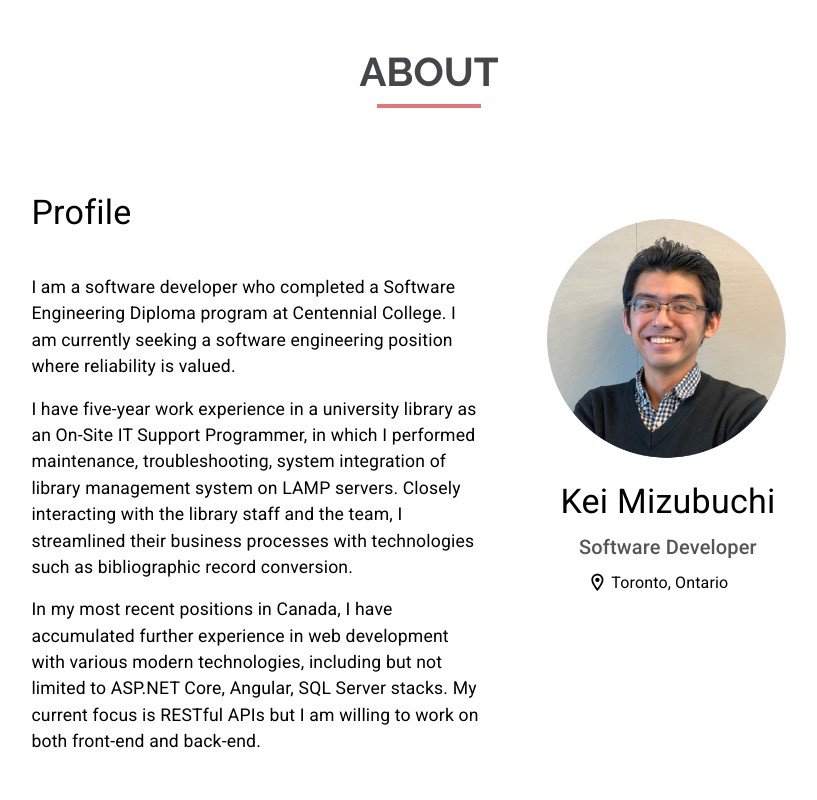
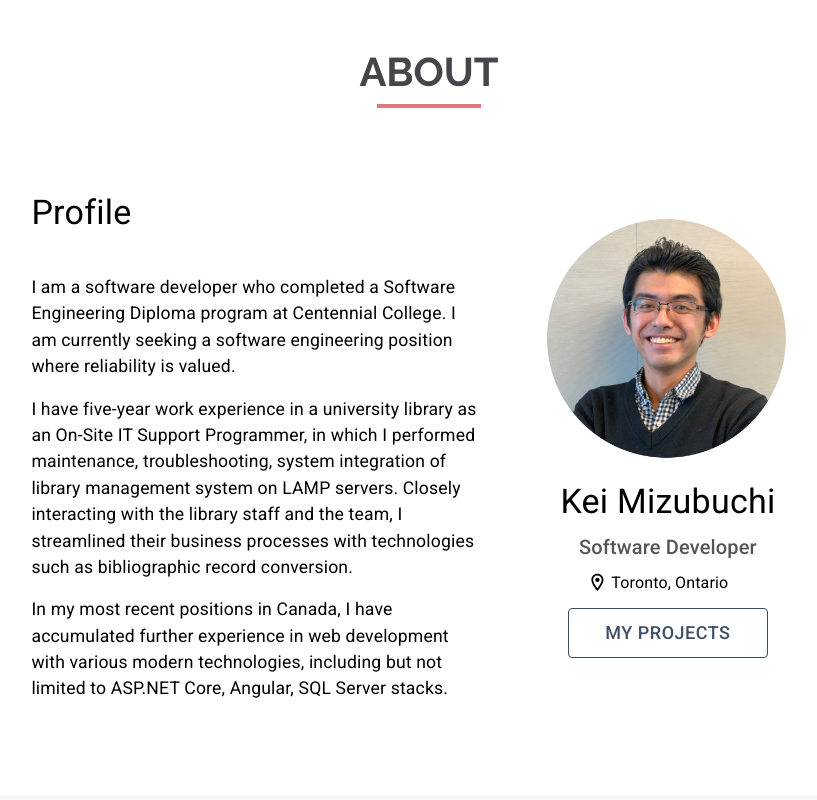
Before and after one commit to Kmzbch/Portfolio, a React (Create React App) app: page / in a window 1280 px wide. Shown: the part 840-1640 px from the top of the page, without its empty margins (211-1028 px from the left). Built offline with nearby package versions, Linux system fonts and the light colour scheme.

Commit message:
My Projects button added to AboutMe

```diff
--- a/src/components/about/About.scss
+++ b/src/components/about/About.scss
@@ -1,4 +1,15 @@
 .about {
+	$primary: #3f4e67;
+
+	.view-button {
+		width: 200px;
+		height: 50px;
+		font-size: 18px;
+		margin: 0.8rem 0;
+		color: $primary;
+		border: 1px $primary solid;
+	}
+
 	.content {
 		width: 100%;
 		height: 100%;
@@ -14,7 +25,7 @@
 	.about-me {
 		width: 70%;
 		padding: 1vh 3vw;
-		margin: 3vh auto;
+		margin: 3vh auto 5vh auto;
 	}
 
 	.profile-header {
--- a/src/components/about/AboutItems.js
+++ b/src/components/about/AboutItems.js
@@ -5,7 +5,7 @@ export const ProfileContent =
 	'\n' +
 	'I have five-year work experience in a university library as an On-Site IT Support Programmer, in which I performed maintenance, troubleshooting, system integration of library management system on LAMP servers. Closely interacting with the library staff and the team, I streamlined their business processes with technologies such as bibliographic record conversion.' +
 	'\n' +
-	'In my most recent positions in Canada, I have accumulated further experience in web development with various modern technologies, including but not limited to ASP.NET Core, Angular, SQL Server stacks. My current focus is RESTful APIs but I am willing to work on both front-end and back-end.';
+	'In my most recent positions in Canada, I have accumulated further experience in web development with various modern technologies, including but not limited to ASP.NET Core, Angular, SQL Server stacks.';
 
 export const LanguageImage = {
 	// Image retrieved from https://unsplash.com/photos/szrJ3wjzOMg
--- a/src/components/about/AboutMe.js
+++ b/src/components/about/AboutMe.js
@@ -1,5 +1,5 @@
 import React, { Component } from 'react';
-import { Typography } from '@material-ui/core';
+import { Typography, Button, Link } from '@material-ui/core';
 import Grid from '@material-ui/core/Grid';
 import { LocationOnOutlined } from '@material-ui/icons';
 import { ProfileContent, ProfileImagePath } from './AboutItems';
@@ -37,6 +37,21 @@ export default class AboutMe extends Component {
 						<LocationOnOutlined className="location-icon" />
 						<Typography component="span">Toronto, Ontario</Typography>
 					</div>
+					{/* <Link
+						href={'#project'}
+						style={{
+							fontSize: '20px',
+							color: '#3f4e67',
+							marginTop: '30px',
+							textDecoration: 'underline'
+						}}
+					>
+						MY PROJECTS
+					</Link> */}
+
+					<Button className="view-button" size="large" variant="outlined" color="primary" href="#project">
+						My Projects
+					</Button>
 				</Grid>
 			</Grid>
 		);
```
